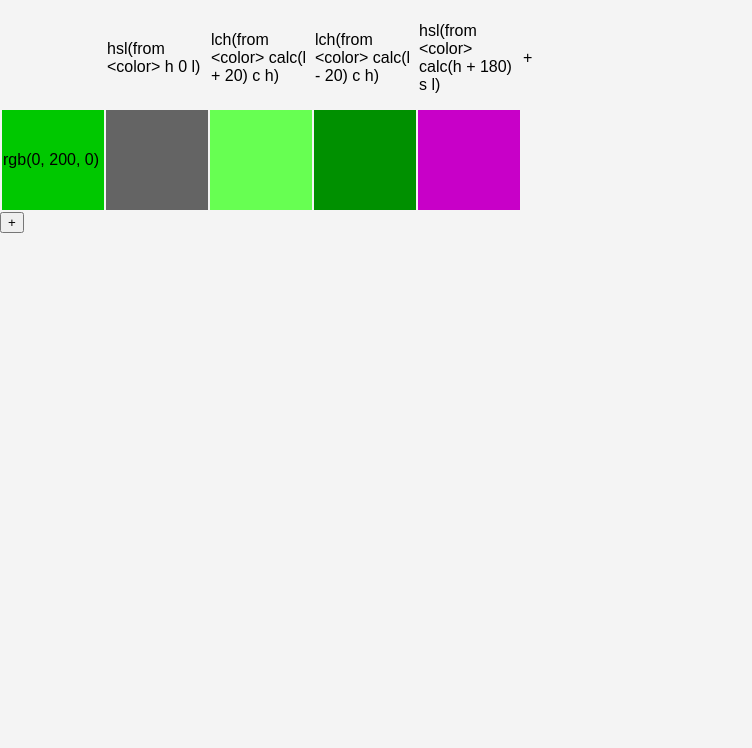
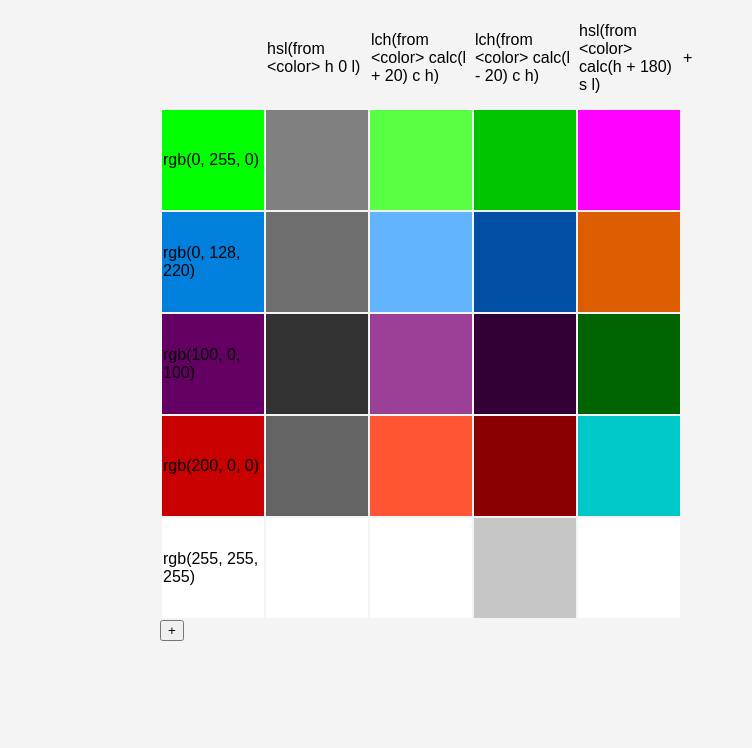
Before and after one commit to david-risney/RelativeColorSandbox, a plain HTML site: page index.html in a window 1280 px wide. Shown: the part 52-800 px from the top of the page, without its empty margins (0-752 px from the left). Drawn offline with Linux system fonts and the light colour scheme.

Commit message:
Improved styling and defaults

```diff
--- a/index.html
+++ b/index.html
@@ -16,10 +16,27 @@
                 background-color: #f4f4f4;
             }
 
-            td {
-                width: 100px;
-                height: 100px;
+            @media screen and (max-width: 810px) {
+                body {
+                    margin-left: 0;
+                    margin-right: 0;
+                }
+                td {
+                    width: 80px;
+                    height: 80px;
+                }
             }
+            @media screen and (min-width: 811px) {
+                body {
+                    margin-left: 10em;
+                    margin-right: 10em;
+                }
+                td {
+                    width: 100px;
+                    height: 100px;
+                }
+            }
+
 
         </style>
         <script src="https://cdn.jsdelivr.net/npm/baseline-status@1/baseline-status.min.js" type="module"></script>
@@ -36,7 +53,7 @@
         </main>
         <script>
 // This sets up a table for visualizing relative color CSS.
-let sourceColors = ['rgb(0, 200, 0)'];
+let sourceColors = ['rgb(0, 255, 0)', 'rgb(0, 128, 220)', 'rgb(100, 0, 100)', 'rgb(200, 0, 0)', 'rgb(255, 255, 255)'];
 let relativeColors = ['hsl(from <color> h 0 l)', 'lch(from <color> calc(l + 20) c h)', 'lch(from <color> calc(l - 20) c h)', 'hsl(from <color> calc(h + 180) s l)'];
 
 function addRelativeColor(style) {
```
